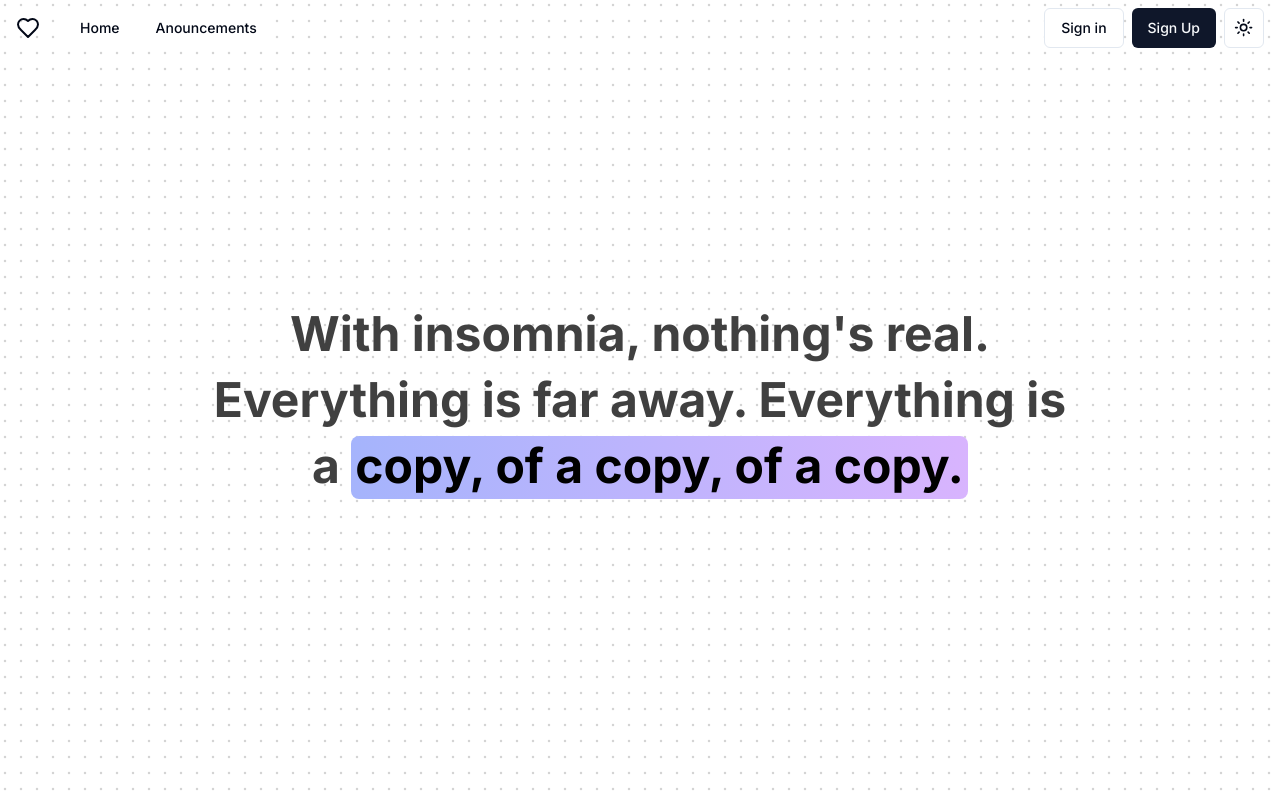
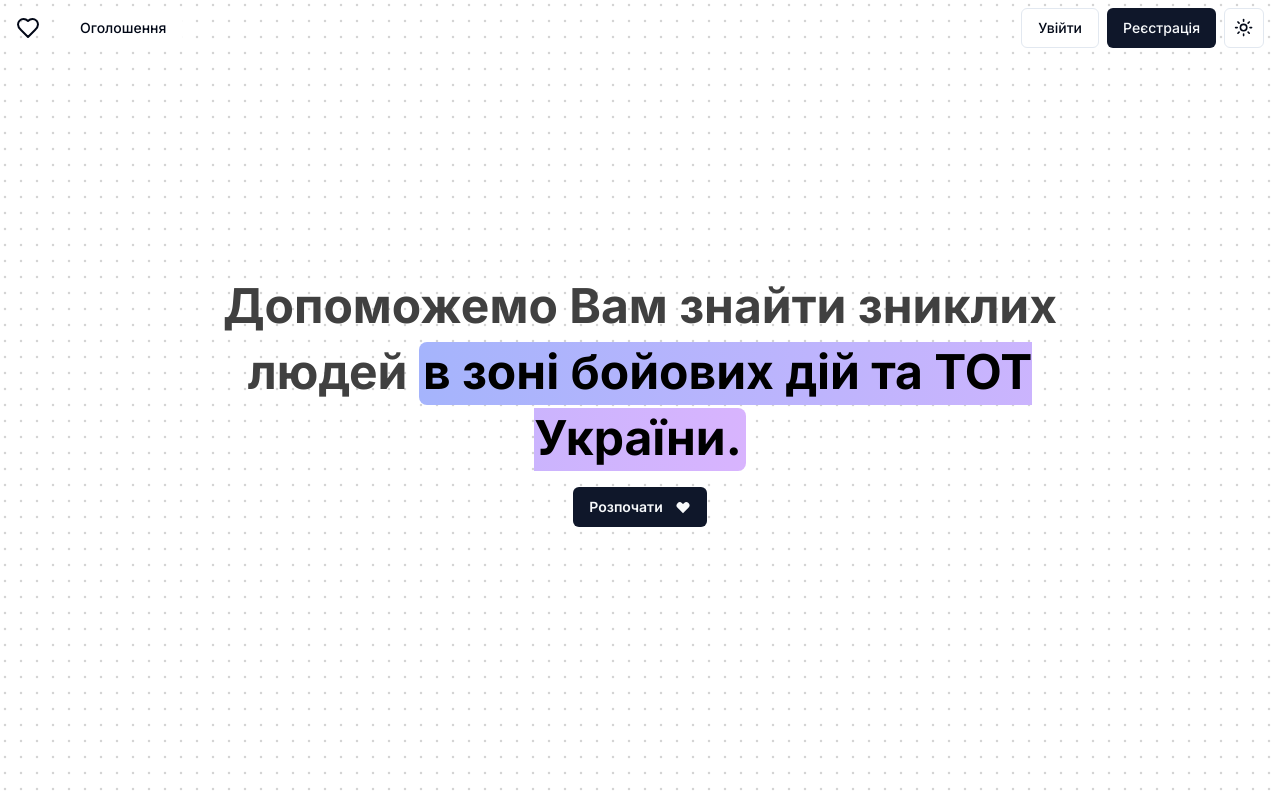
Before and after one commit to VovaStepanov/MissingZone, a Next.js app: page / in a window 1280 px wide. Built offline with nearby package versions, Linux system fonts and the light colour scheme.

Commit message:
feat- localization and design

```diff
--- a/src/app/(auth)/login/_components/LoginForm.tsx
+++ b/src/app/(auth)/login/_components/LoginForm.tsx
@@ -17,12 +17,12 @@ import { useLocalStorage } from "usehooks-ts";
 const formSchema = z.object({
     email: z
         .string()
-        .min(1, { message: "Email is required" })
-        .email({ message: "Email is invalid" }),
+        .min(1, { message: "Вкажіть Email" })
+        .email({ message: "Email некоректний" }),
     password: z
         .string()
-        .min(1, { message: "Password is required" })
-        .min(8, { message: "Password is too short" }),
+        .min(1, { message: "Необхідно ввести пароль" })
+        .min(8, { message: "Введіть довший пароль" }),
 });
 
 export const LoginForm = () => {
@@ -71,7 +71,7 @@ export const LoginForm = () => {
     useEffect(() => {
         if (!form.formState.isValid && form.formState.submitCount !== 0) {
             toast({
-                title: "Failed to sign in",
+                title: "Упс... На жаль,Ви не змогли увійти",
                 description: Object.values(form.formState.errors)[0].message,
                 variant: "destructive",
             });
@@ -86,11 +86,10 @@ export const LoginForm = () => {
     return (
         <div className="max-w-md w-full mx-auto rounded-none md:rounded-2xl p-4 md:p-8 shadow-input bg-white dark:bg-black">
             <h2 className="font-bold text-xl text-neutral-800 dark:text-neutral-200">
-                Welcome to Aceternity
+                Вітаємо в MissingZone
             </h2>
-            <p className="text-neutral-600 text-sm max-w-sm mt-2 dark:text-neutral-300">
-                Login to aceternity if you can because we don&apos;t have a
-                login flow yet
+            <p className="text-neutral-600 text-base max-w-sm mt-2 dark:text-neutral-300 font-semibold mb-3.5">
+                Увійдіть в свій аккаунт
             </p>
             <Form {...form}>
                 <form className="my-8" onSubmit={form.handleSubmit(onSubmit)}>
@@ -100,10 +99,10 @@ export const LoginForm = () => {
                         render={({ field }) => (
                             <FormItem>
                                 <LabelInputContainer className="mb-4">
-                                    <Label htmlFor="email">Email Address</Label>
+                                    <Label htmlFor="email">Email</Label>
                                     <Input
                                         id="email"
-                                        placeholder="projectmayhem@fc.com"
+                                        placeholder="Oleksandr.Levchenko@gmail"
                                         type="text"
                                         {...field}
                                     />
@@ -117,7 +116,7 @@ export const LoginForm = () => {
                         render={({ field }) => (
                             <FormItem>
                                 <LabelInputContainer className="mb-4">
-                                    <Label htmlFor="password">Password</Label>
+                                    <Label htmlFor="password">Пароль</Label>
                                     <Input
                                         id="password"
                                         placeholder="••••••••"
@@ -134,14 +133,14 @@ export const LoginForm = () => {
                         type="submit"
                         disabled={!form.formState.isValid}
                     >
-                        Sign in &rarr;
+                        Увійти &rarr;
                         <BottomGradient />
                     </button>
                 </form>
             </Form>
             <div className="flex justify-end">
                 <Link href="/register" className="text-blue-400 text-sm">
-                    Create account
+                    Cтворити аккаунт
                 </Link>
             </div>
         </div>
--- a/src/app/(auth)/register/_components/RegisterForm.tsx
+++ b/src/app/(auth)/register/_components/RegisterForm.tsx
@@ -44,15 +44,7 @@ const formSchema = z
         isVolunteer: z.boolean(),
 
         volunteerOrganizationName: z.string(),
-        // .refine((value, schema) => {
-        //     // Check if isVolunteer is true and volunteerOrganizationName is provided
-        //     if (schema.isVolunteer) {
-        //         //return value.trim() !== ''; // Make volunteerOrganizationName required if isVolunteer is true
-        //
-        //     }
-        //     return true; // Otherwise, it's optional
-        // }, { message: "Назва волонтерської організації є обов'язковою для волонтерів" })
-        // .optional(), // Make it optional initially
+
         uploadedPhoto: z
             .array(z.string())
             .length(1, { message: "Потрібно завантажити одне фото" }),
@@ -222,7 +214,7 @@ export const RegisterForm = () => {
                                             <Label htmlFor="email">Email</Label>
                                             <Input
                                                 id="email"
-                                                placeholder="Oleksandr.Levchenko@gmail.com. "
+                                                placeholder="Oleksandr.Levchenko@gmail"
                                                 type="text"
                                                 {...field}
                                             />
--- a/src/app/(base)/(root)/page.tsx
+++ b/src/app/(base)/(root)/page.tsx
@@ -2,6 +2,8 @@
 
 import { HeroHighlight, Highlight } from "./_components/HeroHighlight";
 import { motion } from "framer-motion";
+import { Button } from "@/components/ui/button";
+import Link from "next/link";
 
 export default function Home() {
     return (
@@ -22,13 +24,28 @@ export default function Home() {
                     }}
                     className="text-2xl px-4 md:text-4xl lg:text-5xl font-bold text-neutral-700 dark:text-white max-w-4xl leading-relaxed lg:leading-snug text-center mx-auto "
                 >
-                    With insomnia, nothing&apos;s real. Everything is far away.
-                    Everything is a{" "}
+
+                    Допоможемо Вам знайти зниклих людей{" "}
                     <Highlight className="text-black dark:text-white">
-                        copy, of a copy, of a copy.
+                        в зоні бойових дій та ТОТ України.
                     </Highlight>
+
                 </motion.h1>
+                <div className="mt-4 flex justify-center">
+                    <Button>
+                        <Link href="/register" className="font-semibold">Розпочати</Link>
+                        <svg className="w-4 h-4 ml-3 fill-current" viewBox="0 0 20 20">
+                            <path
+                                d="M3.172 5.172a4 4 0 015.656 0L10 6.343l1.172-1.171a4 4 0 115.656 5.656L10 17.657l-6.828-6.829a4 4 0 010-5.656z"
+                                clip-rule="evenodd" fill-rule="evenodd"></path>
+                        </svg>
+                    </Button>
+                </div>
             </HeroHighlight>
+
+
         </div>
+
     );
+
 }
--- a/src/components/shared/Header.tsx
+++ b/src/components/shared/Header.tsx
@@ -40,20 +40,20 @@ export const Header = () => {
                         </Link>
                     </SheetTrigger>
                     <div className="grid gap-2 py-6">
+                        {/*<SheetTrigger asChild>*/}
+                        {/*    <Link*/}
+                        {/*        className="flex w-full items-center py-2 text-lg font-semibold"*/}
+                        {/*        href="/"*/}
+                        {/*    >*/}
+                        {/*        Дім*/}
+                        {/*    </Link>*/}
+                        {/*</SheetTrigger>*/}
                         <SheetTrigger asChild>
                             <Link
                                 className="flex w-full items-center py-2 text-lg font-semibold"
-                                href="/"
+                                href="/announcements"
                             >
-                                Home
-                            </Link>
-                        </SheetTrigger>
-                        <SheetTrigger asChild>
-                            <Link
-                                className="flex w-full items-center py-2 text-lg font-semibold"
-                                href="/anouncements"
-                            >
-                                Anouncements
+                                Оголошення
                             </Link>
                         </SheetTrigger>
                     </div>
@@ -64,20 +64,20 @@ export const Header = () => {
             </Link>
             <NavigationMenu className="hidden lg:flex">
                 <NavigationMenuList>
+                    {/*<NavigationMenuLink asChild>*/}
+                    {/*    <Link*/}
+                    {/*        className="group inline-flex h-9 w-max items-center justify-center rounded-md bg-white px-4 py-2 text-sm font-medium transition-colors hover:bg-gray-100 hover:text-gray-900 focus:bg-gray-100 focus:text-gray-900 focus:outline-none disabled:pointer-events-none disabled:opacity-50 data-[active]:bg-gray-100/50 data-[state=open]:bg-gray-100/50 dark:bg-gray-950 dark:hover:bg-gray-800 dark:hover:text-gray-50 dark:focus:bg-gray-800 dark:focus:text-gray-50 dark:data-[active]:bg-gray-800/50 dark:data-[state=open]:bg-gray-800/50"*/}
+                    {/*        href="/"*/}
+                    {/*    >*/}
+                    {/*        Дім*/}
+                    {/*    </Link>*/}
+                    {/*</NavigationMenuLink>*/}
                     <NavigationMenuLink asChild>
                         <Link
                             className="group inline-flex h-9 w-max items-center justify-center rounded-md bg-white px-4 py-2 text-sm font-medium transition-colors hover:bg-gray-100 hover:text-gray-900 focus:bg-gray-100 focus:text-gray-900 focus:outline-none disabled:pointer-events-none disabled:opacity-50 data-[active]:bg-gray-100/50 data-[state=open]:bg-gray-100/50 dark:bg-gray-950 dark:hover:bg-gray-800 dark:hover:text-gray-50 dark:focus:bg-gray-800 dark:focus:text-gray-50 dark:data-[active]:bg-gray-800/50 dark:data-[state=open]:bg-gray-800/50"
-                            href="/"
+                            href="/announcements"
                         >
-                            Home
-                        </Link>
-                    </NavigationMenuLink>
-                    <NavigationMenuLink asChild>
-                        <Link
-                            className="group inline-flex h-9 w-max items-center justify-center rounded-md bg-white px-4 py-2 text-sm font-medium transition-colors hover:bg-gray-100 hover:text-gray-900 focus:bg-gray-100 focus:text-gray-900 focus:outline-none disabled:pointer-events-none disabled:opacity-50 data-[active]:bg-gray-100/50 data-[state=open]:bg-gray-100/50 dark:bg-gray-950 dark:hover:bg-gray-800 dark:hover:text-gray-50 dark:focus:bg-gray-800 dark:focus:text-gray-50 dark:data-[active]:bg-gray-800/50 dark:data-[state=open]:bg-gray-800/50"
-                            href="/anouncements"
-                        >
-                            Anouncements
+                            Оголошення
                         </Link>
                     </NavigationMenuLink>
                 </NavigationMenuList>
@@ -86,16 +86,16 @@ export const Header = () => {
                 {!accessToken && (
                     <>
                         <Button variant="outline" asChild>
-                            <Link href="/login">Sign in</Link>
+                            <Link href="/login">Увійти</Link>
                         </Button>
                         <Button asChild>
-                            <Link href="/register">Sign Up</Link>
+                            <Link href="/register">Реєстрація</Link>
                         </Button>
                     </>
                 )}
                 {!!accessToken && (
                     <Button asChild>
-                        <Link href="/logout">Logout</Link>
+                        <Link href="/logout">Вийти</Link>
                     </Button>
                 )}
 
```
